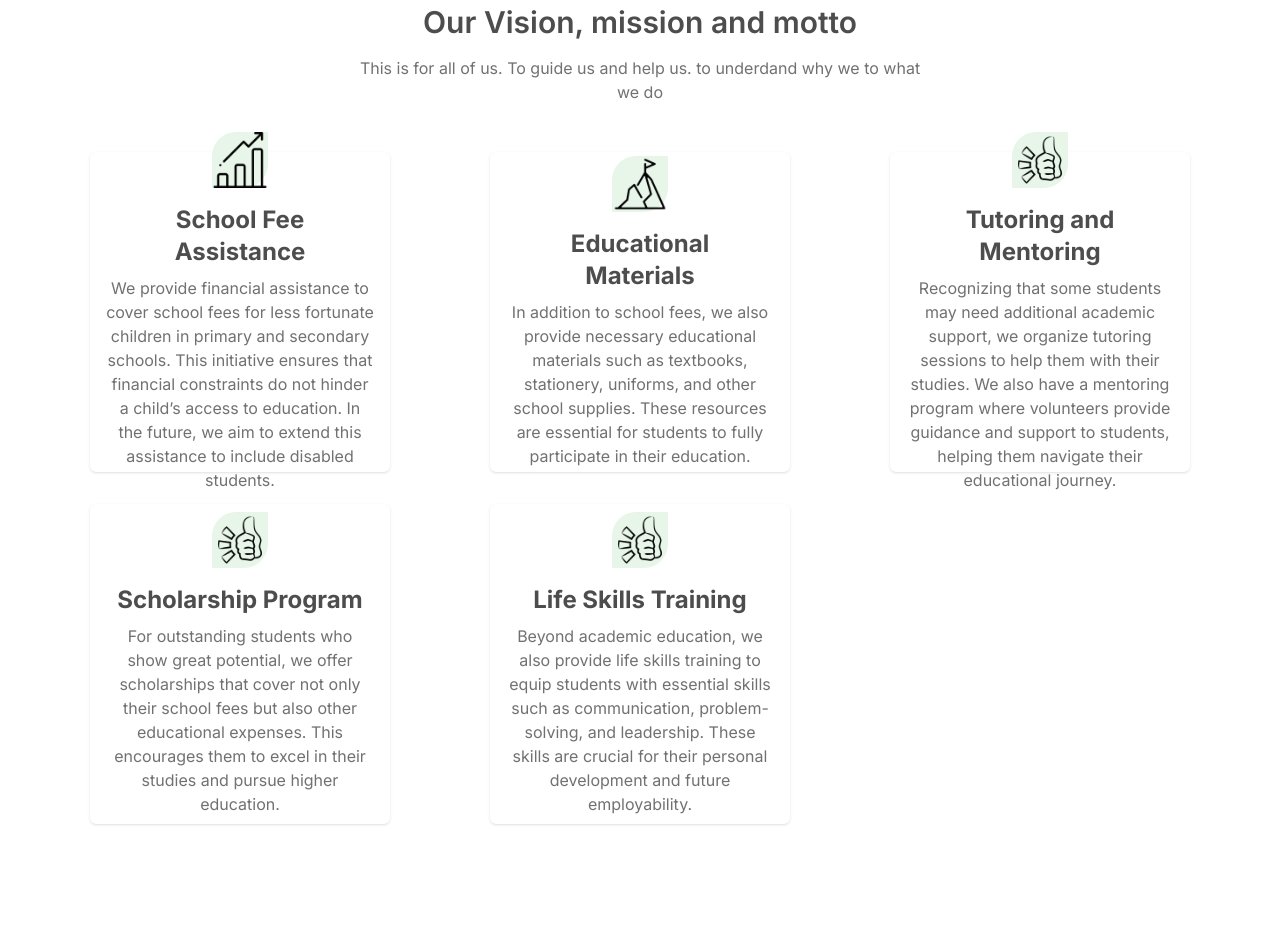
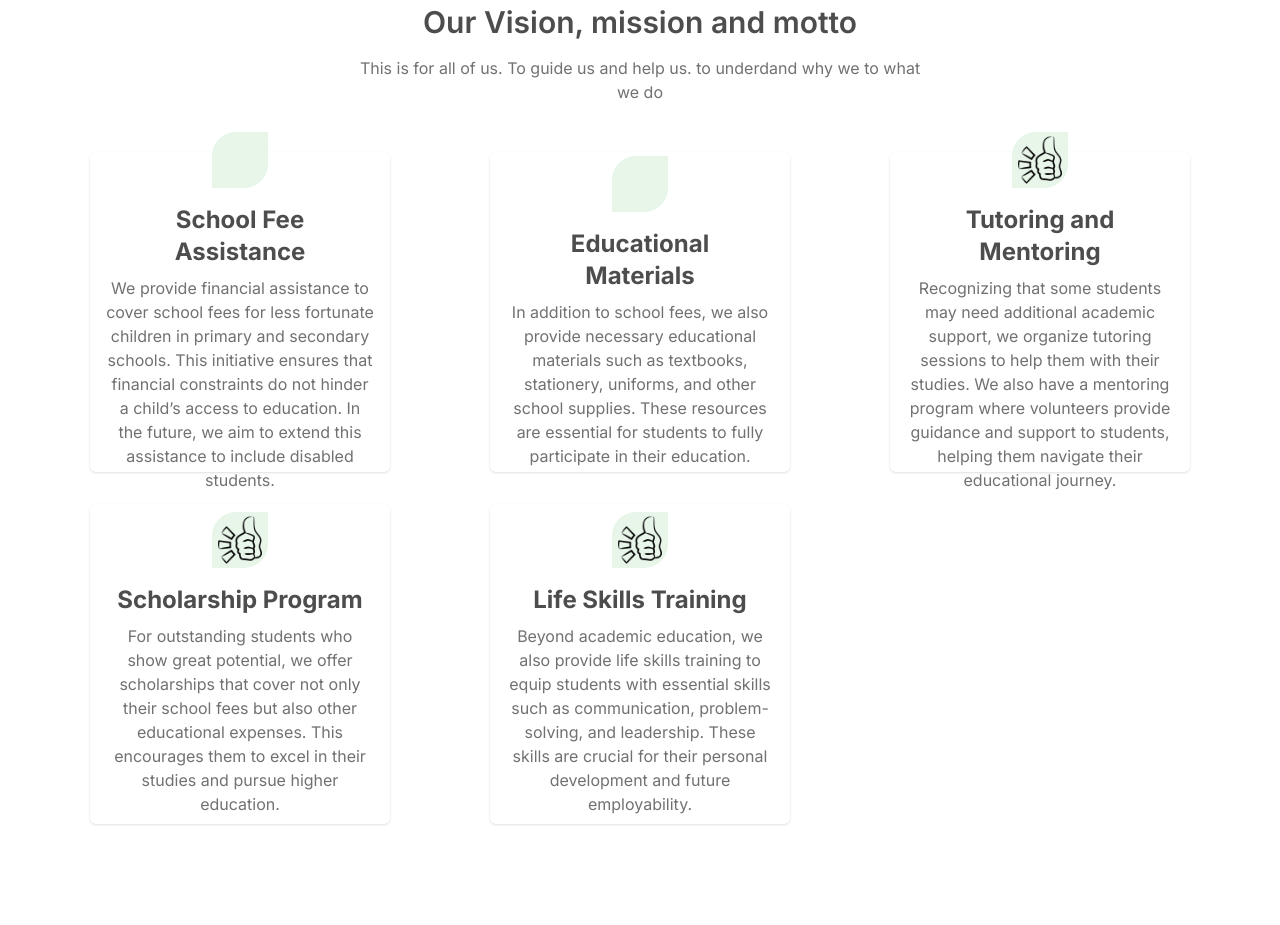
Before and after one commit to IMANISHIMWE21218/umuntu, a React (Vite) app: page / in a window 1280 px wide. Shown: the part 940-1865 px from the top of the page. Built offline with nearby package versions, Linux system fonts and the light colour scheme.

Commit message:
Update Vision.jsx

```diff
--- a/src/components/Vision.jsx
+++ b/src/components/Vision.jsx
@@ -9,14 +9,12 @@ const Vision = () => {
                             id: 1,
                             title: "School Fee Assistance",
                             description: "We provide financial assistance to cover school fees for less fortunate children in primary and secondary schools. This initiative ensures that financial constraints do not hinder a child’s access to education. In the future, we aim to extend this assistance to include disabled students.",
-                            image:v1
 
                         },
                         {
                             id: 2,
                             title: "Educational Materials",
                             description: "In addition to school fees, we also provide necessary educational materials such as textbooks, stationery, uniforms, and other school supplies. These resources are essential for students to fully participate in their education.",
-                            image:v2
 
                         },
                         {
```
